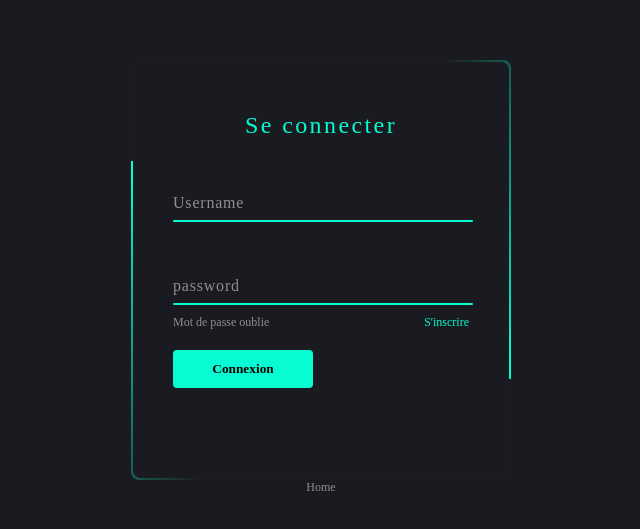
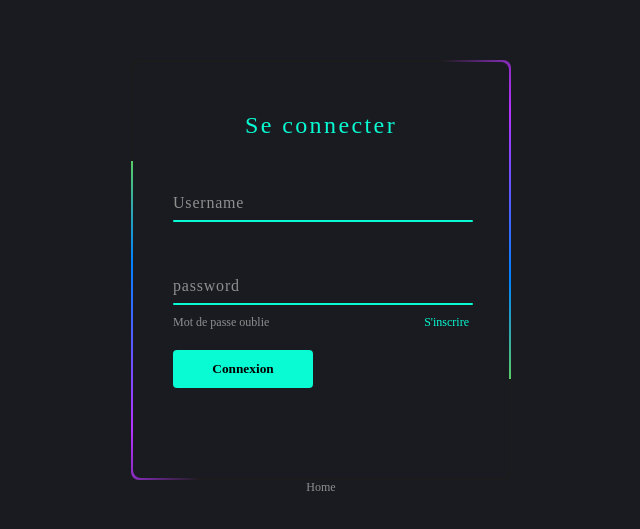
Before and after one commit to SniiiperZ/fixandplay, a plain HTML site: page se-connecter.html in a window 1280 px wide. Shown: the part 123-652 px from the top of the page, without its empty margins (319-959 px from the left). Drawn offline with Linux system fonts and the light colour scheme.

Commit message:
Update connexion.css

```diff
--- a/css/connexion.css
+++ b/css/connexion.css
@@ -33,7 +33,7 @@ body
     left: -50%;
     width: 380px;
     height: 420px;
-    background: linear-gradient(0deg,transparent,#08FBD2,#08FBD2);
+    background: linear-gradient(0deg,transparent,#B632FF,#0081FE,#96FF00,#FF00D8,#FFB200);
     transform-origin: bottom right;
     animation: animate 6s linear infinite;
 }
@@ -45,7 +45,7 @@ body
     left: -50%;
     width: 380px;
     height: 420px;
-    background: linear-gradient(0deg,transparent,#08FBD2,#08FBD2);
+    background: linear-gradient(0deg,transparent,#B632FF,#0081FE,#96FF00,#FF00D8,#FFB200);
     transform-origin: bottom right;
     animation: animate 6s linear infinite;
     animation-delay: -3s;
```
